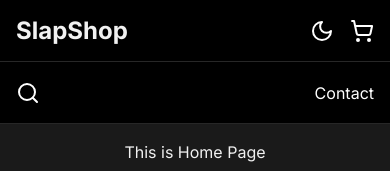
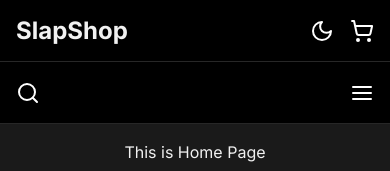
Before and after one commit to ebejmo/react-ca, a React (Vite) app: page / in a window 390 px wide. Shown: the top 171 px of the page. Built offline with nearby package versions, Linux system fonts and the light colour scheme.

Commit message:
Style: Clean navigation structure

```diff
--- a/src/components/Layout/Header/Navigation.jsx
+++ b/src/components/Layout/Header/Navigation.jsx
@@ -1,15 +1,21 @@
 import { useState } from 'react';
 import { Link } from 'react-router-dom';
 import SearchIcon from '../Icons/SearchIcon/SearchIcon';
+import MenuIcon from '../Icons/MenuIcon/MenuIcon';
 import headerStyles from './Header.module.scss';
 import styles from './Navigation.module.scss';
 
 function Navigation() {
   const [isSearchOpen, setIsSearchOpen] = useState(false);
   const [searchValue, setSearchValue] = useState('');
+  const [isMobileMenuOpen, setIsMobileMenuOpen] = useState(false);
 
   function handleToggleSearch() {
     setIsSearchOpen((prev) => !prev);
+  }
+
+  function handleToggleMobileMenu() {
+    setIsMobileMenuOpen((prev) => !prev);
   }
 
   function handleSearchSubmit(e) {
@@ -21,10 +27,10 @@ function Navigation() {
   }
 
   return (
+    <>
       <nav className={headerStyles.headerInner}>
         <div className={styles.leftSection}>
           <SearchIcon onClick={handleToggleSearch} />
-
           <form
             onSubmit={handleSearchSubmit}
             className={`${styles.searchForm} ${isSearchOpen ? styles.open : ''}`}
@@ -39,10 +45,27 @@ function Navigation() {
           </form>
         </div>
 
+        <div className={styles.rightSection}>
           <Link to="/contact" className={styles.contactLink}>
             Contact
           </Link>
+
+          <div className={styles.hamburgerButton}>
+            <MenuIcon
+              onClick={handleToggleMobileMenu}
+              isOpen={isMobileMenuOpen}
+            />
+          </div>
+        </div>
       </nav>
+      {isMobileMenuOpen && (
+        <div className={styles.mobileMenu}>
+          <Link to="/contact" className={styles.mobileMenuLink}>
+            Contact
+          </Link>
+        </div>
+      )}
+    </>
   );
 }
 
--- a/src/components/Layout/Header/Navigation.module.scss
+++ b/src/components/Layout/Header/Navigation.module.scss
@@ -5,6 +5,12 @@
   align-items: center;
   flex-grow: 1;
   min-width: 0;
+}
+
+.rightSection {
+  display: flex;
+  align-items: center;
+  gap: 1rem;
 }
 
 .searchForm {
@@ -45,8 +51,52 @@
   }
 }
 
-@media (max-width: $breakpoint-sm) {
-  .navigation {
-    padding: 0 1rem;
+.hamburgerButton {
+  display: none;
+}
+
+.mobileMenu {
+  margin-top: 0.5rem;
+  padding: 1rem;
+  background-color: var(--color-header);
+  border-radius: var(--border-radius-small);
+  display: flex;
+  flex-direction: column;
+  gap: 0.5rem;
+  opacity: 0;
+  max-height: 0;
+  overflow: hidden;
+  transition: var(--transition-default);
+}
+
+.mobileMenuOpen {
+  opacity: 1;
+  max-height: 300px;
+}
+
+.mobileMenuLink {
+  color: var(--color-white);
+  font-size: 1rem;
+  text-decoration: none;
+
+  &:hover {
+    text-decoration: underline;
   }
 }
+
+.contactLink {
+  color: var(--color-white);
+
+  &:hover {
+    text-decoration: underline;
+  }
+}
+
+@media (max-width: $breakpoint-sm) {
+  .contactLink {
+    display: none;
+  }
+  .hamburgerButton {
+    display: block;
+  }
+}
--- /dev/null
+++ b/src/components/Layout/Icons/MenuIcon/MenuIcon.jsx
@@ -0,0 +1,18 @@
+import { FiMenu, FiX } from 'react-icons/fi';
+import IconButton from '../IconButton/IconButton';
+import styles from '../IconButton/IconButton.module.scss';
+
+export default function MenuIcon({ isOpen, onClick }) {
+  return (
+    <IconButton
+      onClick={onClick}
+      ariaLabel={isOpen ? 'Close menu' : 'Open menu'}
+    >
+      {isOpen ? (
+        <FiX className={styles.icon} />
+      ) : (
+        <FiMenu className={styles.icon} />
+      )}
+    </IconButton>
+  );
+}
```
Lines whose indentation alone changed are shown as unchanged.
